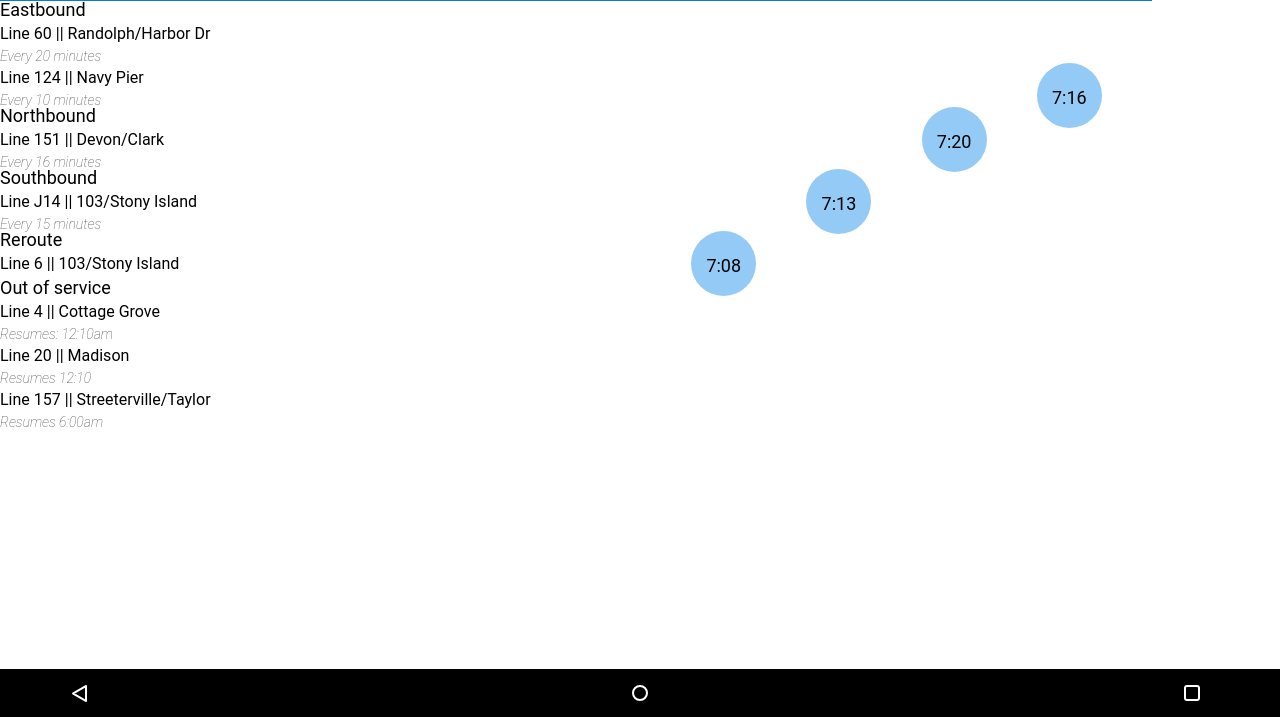
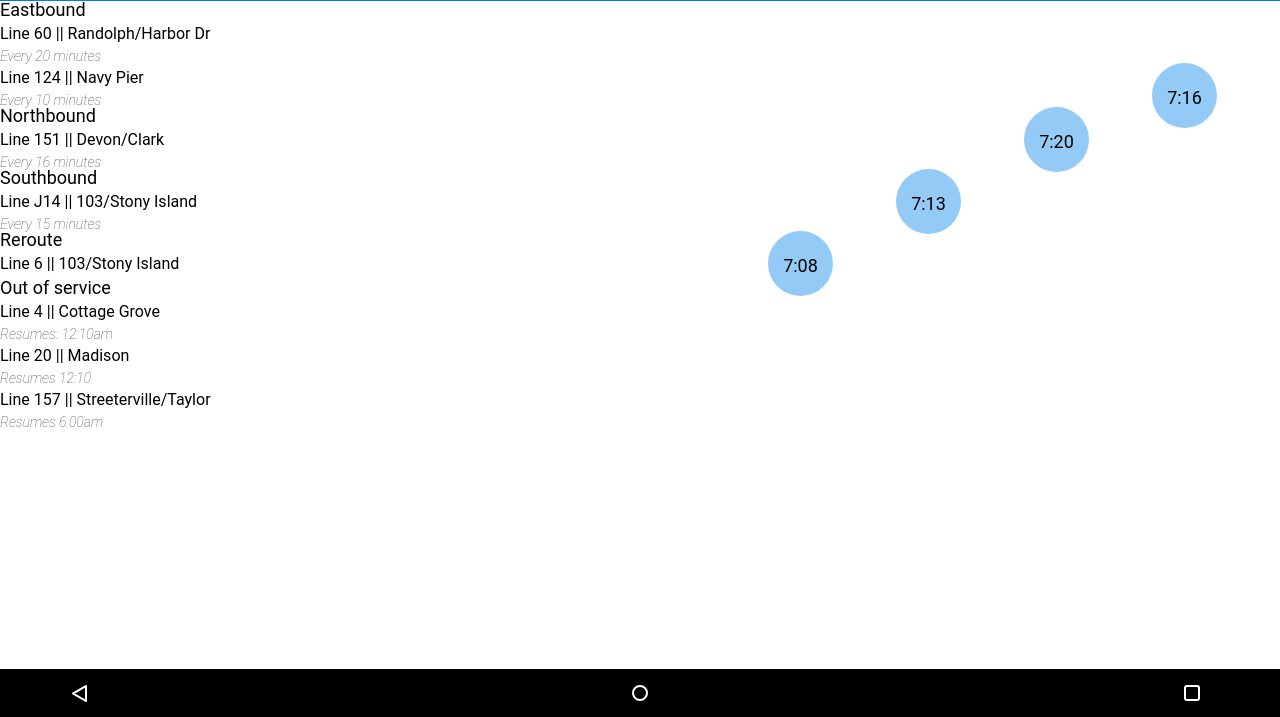
Before and after one commit to orlee-gillis/frontend_challenge, a plain HTML site: page index.html in a window 1280 px wide. Shown: the part 83-800 px from the top of the page. Drawn offline with Linux system fonts and the light colour scheme.

Commit message:
removed additional ultags and fixed width percentages

```diff
--- a/css/style.css
+++ b/css/style.css
@@ -5,7 +5,7 @@
 div.wrapper {
   width: 400px;
   list-style-type: none;
-  width: 90%;
+  width: 100%;
 }
 div.statusbar {
   height: 24px;
@@ -34,6 +34,7 @@ text-align: center;
 
 img.back {
 padding-left: 16px;
+padding-top: 4px;
 float: left;
 
 }
@@ -47,16 +48,14 @@ ul {
 li.direction {
 font-size: 18px;
 font-weight: medium;
+width: 100%;
 }
 
-
-
+ul {
 
 }
 li.bus {
-  width:70%;
-  font-weight: medium;
-  font-size: 16px;
+width:60%;
 }
 h3 {
   font-size: 16px;
@@ -66,10 +65,11 @@ h3 {
 
 
 h4 {
+
+  font-size: 14px;
+  font-weight: lighter;
   font-style: italic;
-  font-size: 14px;
   color: #4A4A4A;
-  font-weight: lighter;
 
 }
 li.times {
--- a/index.html
+++ b/index.html
@@ -19,7 +19,6 @@
 </nav>
 <ul>
       <li class="direction">Eastbound</li>
-
 <li class="bus">
   <h3>Line 60 || Randolph/Harbor Dr</h3>
   <h4>Every 20 minutes</h4>
@@ -34,18 +33,16 @@
     <li class="times">
         <p>7:20</p>
         </li>
-
       <li class="direction">Northbound</li>
-
     <li class="bus">
       <h3>Line 151 || Devon/Clark</h3>
       <h4>Every 16 minutes</h4>
     </li>
     <li class="times">
       <p>7:13</p>
-
     </li>
       <li class="direction">Southbound</li>
+      <ul class="info">
       <li class="bus">
         <h3>Line J14 || 103/Stony Island</h3>
         <h4>Every 15 minutes</h4>
@@ -53,15 +50,11 @@
       <li class="times">
         <p>7:08</p>
       </li>
-</li>
 
       <li class="direction">Reroute</li>
-<ul>
       <li class="bus">
         <h3>Line 6 || 103/Stony Island</h3>
       </li>
-
-</li>
 
 <li class="direction">Out of service</li>
       <li class="bus">
@@ -72,9 +65,9 @@
         <h3>Line 157 || Streeterville/Taylor</h3>
         <h4>Resumes 6:00am</h4>
 
+
+</li>
 </ul>
-</li>
-
 
 
 
```
